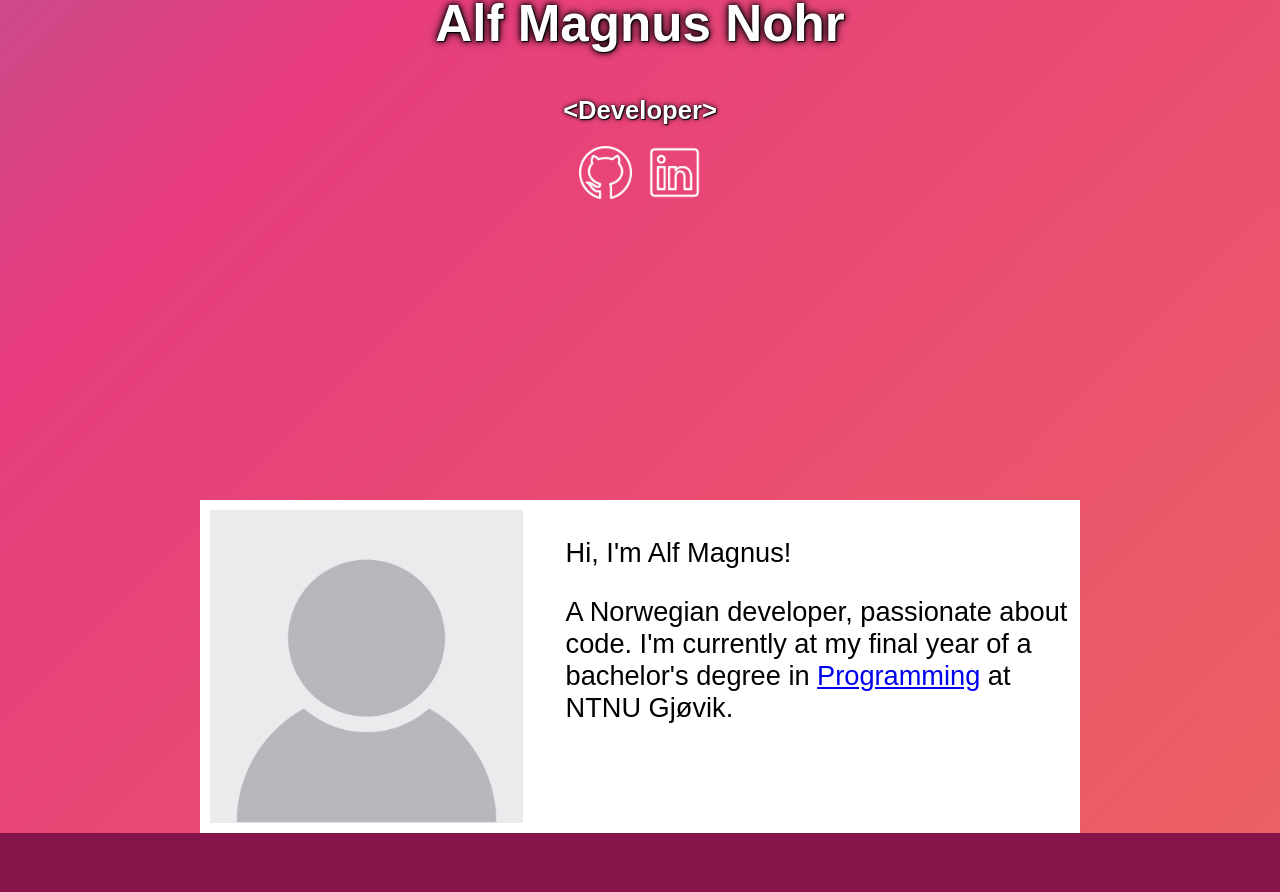
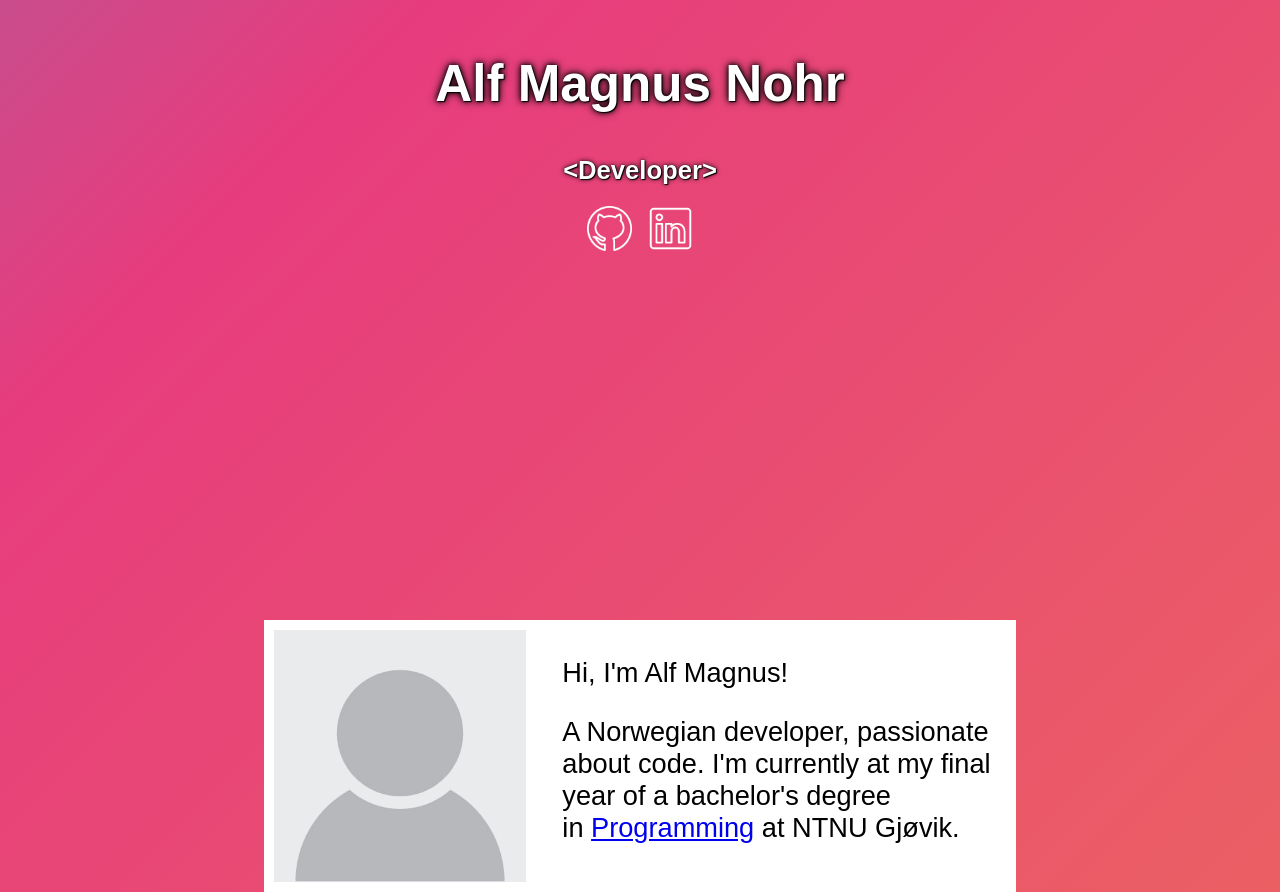
Before and after one commit to amnohr/personal_website, a Next.js app: page / in a window 1280 px wide. Shown: the part 308-1200 px from the top of the page. Before the commit the page ends 1141 px from the top, so only its background shows below. Built offline with nearby package versions, Linux system fonts and the light colour scheme.

Commit message:
better margins for wide screens

```diff
--- a/styles/Home.module.css
+++ b/styles/Home.module.css
@@ -5,13 +5,13 @@
     filter: brightness(0) invert(1);
     max-width: 6%;
     max-height: 6%;
-    min-width: 25px;
 }
 
 /* container for each section on page */
 .grid_container{
     display:   grid;
     font-size: 1.7rem;
+    margin: 5vw;
 }
 
 /* for each section inside the container */
@@ -28,10 +28,7 @@
 /* about grid item */
 .about{
     grid-template-columns: auto auto;
-    grid-column-start: 1;
-    grid-column-end: 3;
     gap:5%;
-
     padding:10px;
     text-align: left;
     color: black;
@@ -46,6 +43,14 @@
 }
 
 /* only one column on small screens */
+@media only screen and (min-width: 2000px) {
+    .grid_container {
+        margin-left: 15vw;
+        margin-right: 15vw;
+    }
+}
+
+/* only one column on small screens */
 .about > img{
     width: 100%;
     padding: 0;
```
